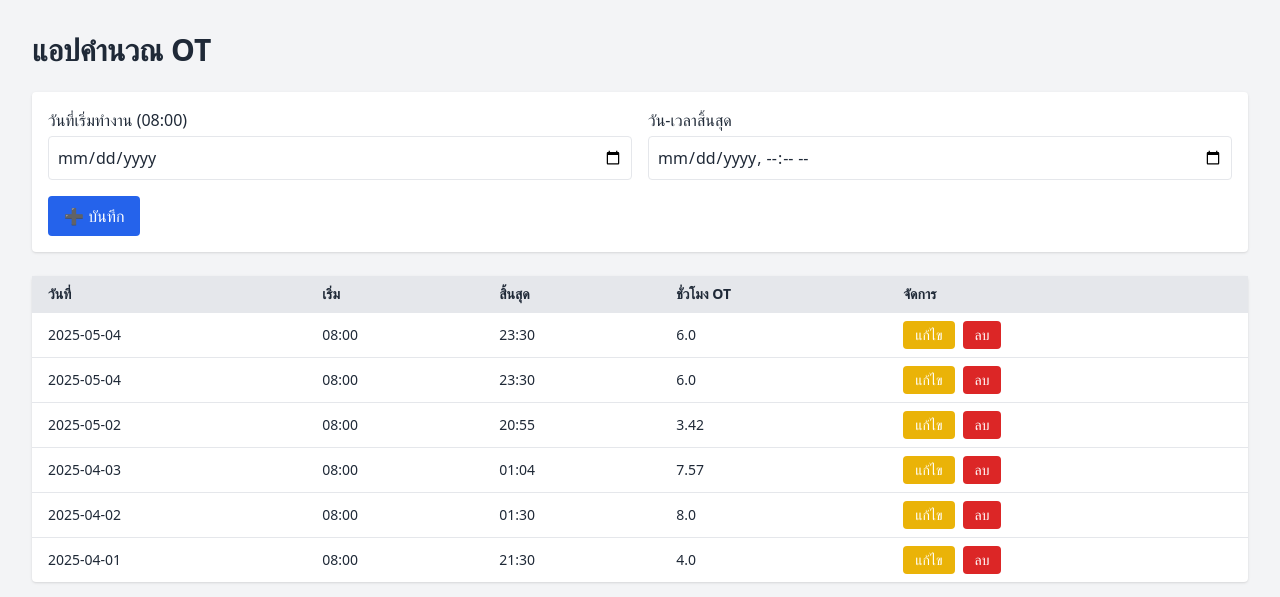
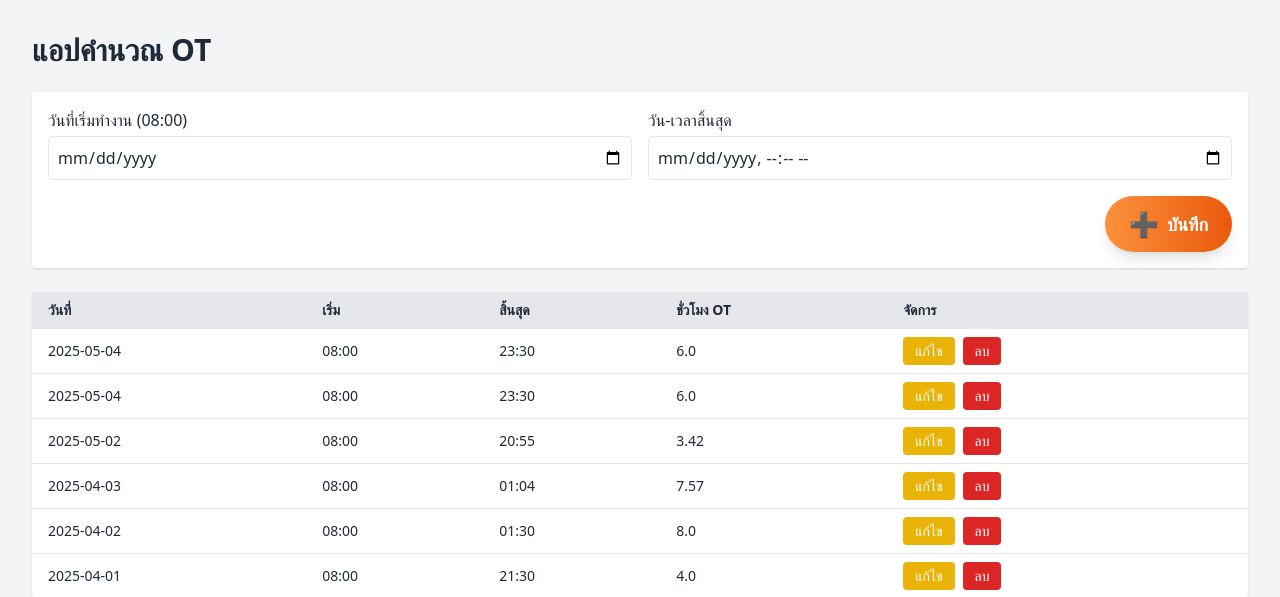
Before and after one commit to samart1231/ot-app, a Flask app: page / in a window 1280 px wide. Shown: the top 597 px of the page. Run offline with Flask 3, Linux system fonts and the light colour scheme; data comes from the database, SQL or seed files in the repository; some libraries are stand-ins or nearby versions.

Commit message:
Update index.html

```diff
--- a/templates/index.html
+++ b/templates/index.html
@@ -18,11 +18,13 @@
       วัน-เวลาสิ้นสุด
       <input type="datetime-local" name="end_time" required class="mt-1 w-full border rounded p-2">
     </label>
-    <div class="md:col-span-2">
-      <button type="submit" class="w-full md:w-auto px-4 py-2 bg-blue-600 text-white rounded hover:bg-blue-700">
-        ➕ บันทึก
-      </button>
-    </div>
+    <div class="md:col-span-2 flex justify-end">
+  <button type="submit"
+    class="flex items-center gap-2 px-6 py-3 text-lg font-semibold text-white bg-gradient-to-r from-orange-400 to-orange-600 rounded-full shadow-lg hover:from-orange-500 hover:to-orange-700 transition-all">
+    <span class="text-2xl">➕</span>
+    <span>บันทึก</span>
+  </button>
+</div>
   </form>
 
   <!-- ตารางข้อมูล -->
```
